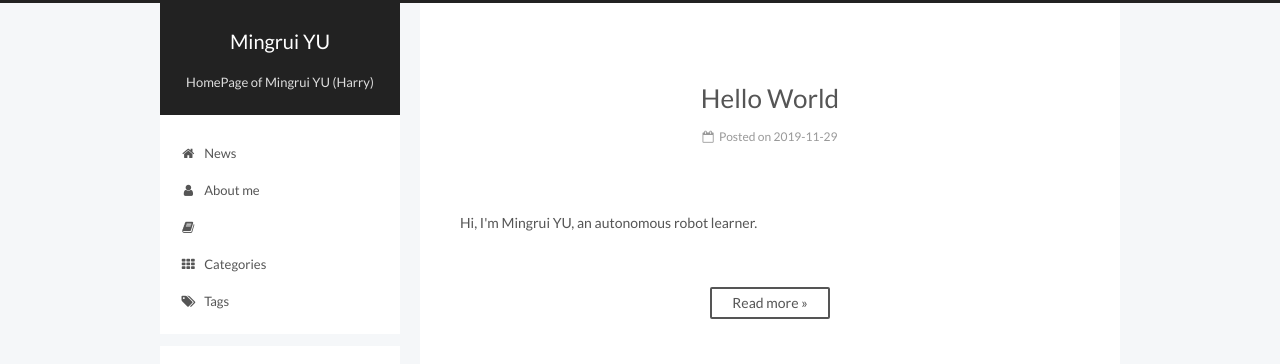
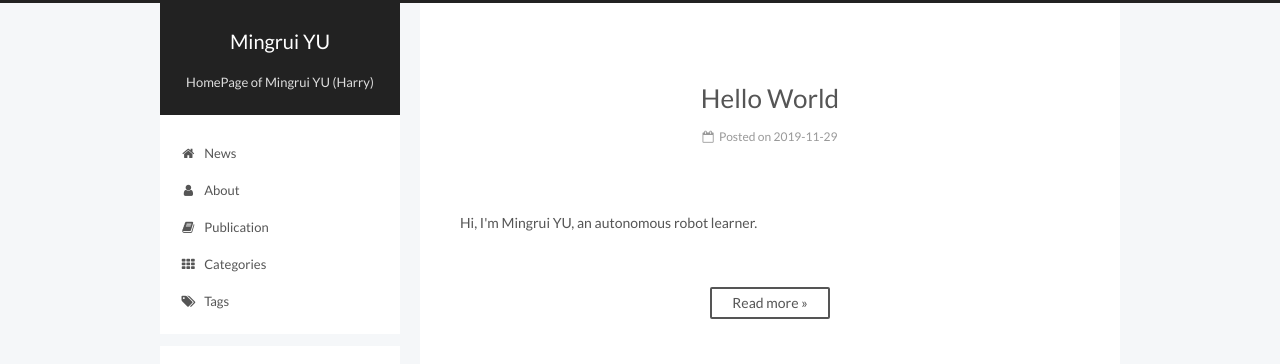
Before and after one commit to Mingrui-Yu/Mingrui-Yu.github.io, a Jekyll site: the page built from index.html, in a window 1280 px wide. Shown: the top 364 px of the page. Built offline with Jekyll 4.4.1, drawn with Linux system fonts in a browser that asks for light colours; the list of posts is cut into pages by our own code.

Commit message:
Update en.yml

```diff
--- a/_data/languages/en.yml
+++ b/_data/languages/en.yml
@@ -16,7 +16,8 @@ menu:
   archives: Archives
   categories: Categories
   tags: Tags
-  about: About me
+  about: About
+  publication: Publication
   search: Search
   schedule: Schedule
   sitemap: Sitemap
```
